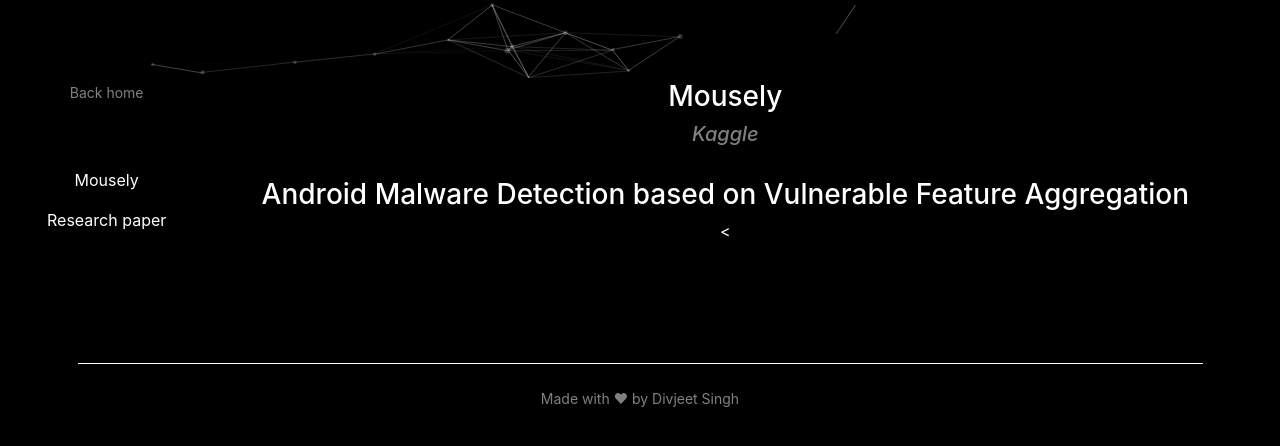
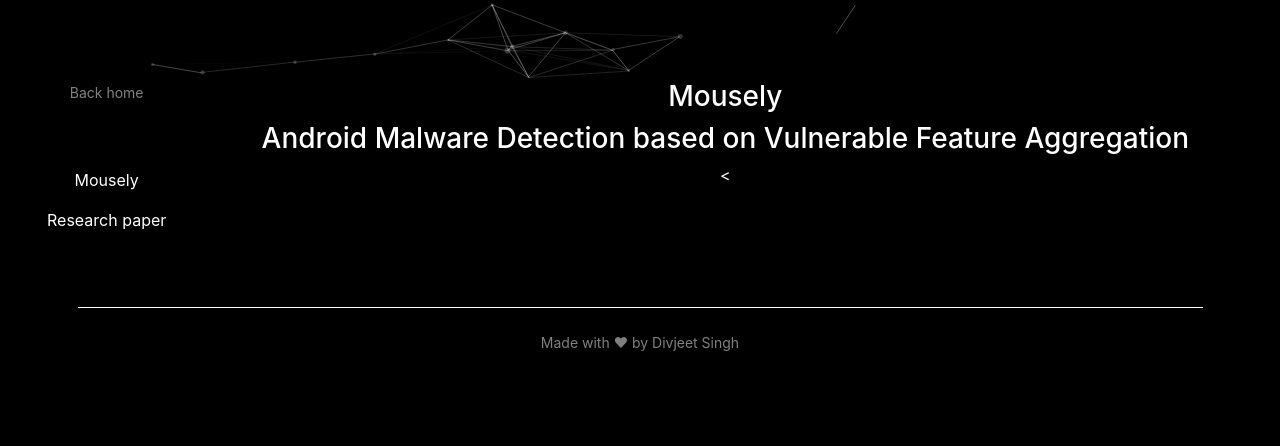
Before and after one commit to divjeet123/divjeet123.github.io, a plain HTML site: page projects.html in a window 1280 px wide. Drawn offline with nearby package versions, Linux system fonts and the light colour scheme.

Commit message:
Add files via upload

```diff
--- a/projects.html
+++ b/projects.html
@@ -113,7 +113,7 @@
 
 				<!-- Project 1 -->
 	      <h3 id="toxic" class="heading">Mousely</h3>
-				<h5 class="date"> Kaggle </h5><br>
+			<!-- 	<h5 class="date"> Kaggle </h5><br> -->
        <!--  <img src="south-park-Gerald-Broflovski.gif" alt="south park gerald broflovski" width="50%"><br><br>
 	      <div class="paragraph">
           This project aims to create a classifier to detect different types of toxicity like threats, obsenity, insults and identity based hate.
```
